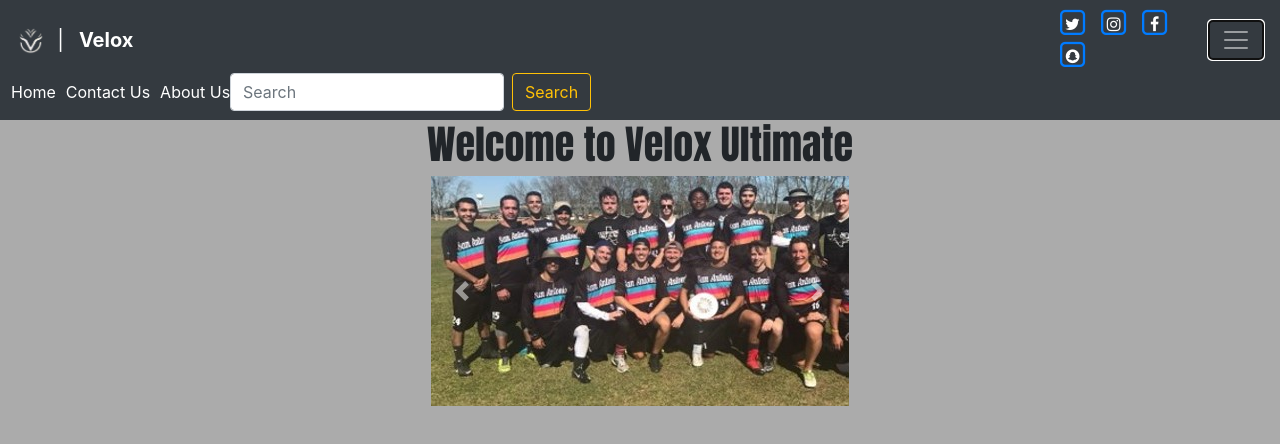
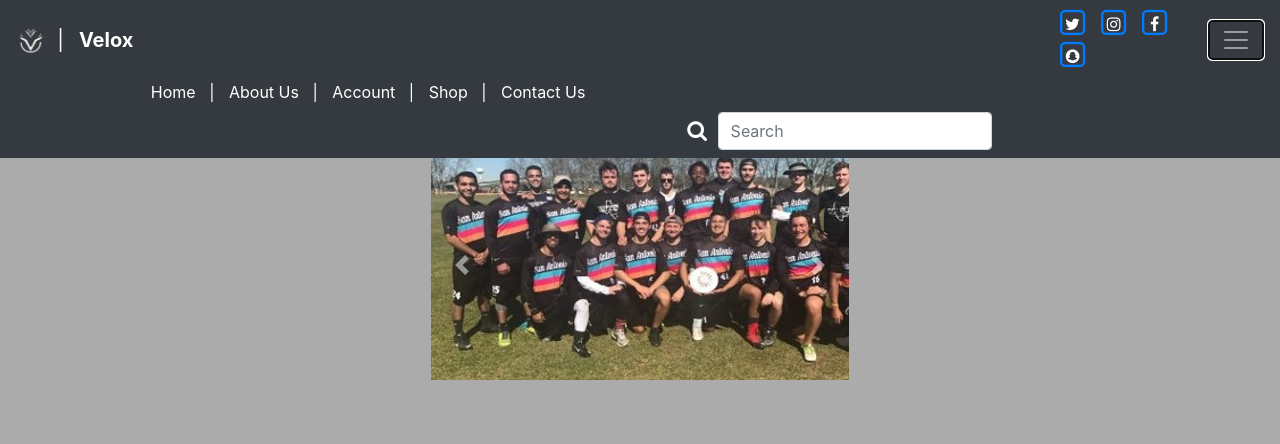
Before and after one commit to JVILL16/Ultimate-Velox, an Angular app: page / in a window 1280 px wide. Both pictures are taken after a click on the button "Toggle navigation". Shown: the top 444 px of the page. Built offline with nearby package versions, Linux system fonts and the light colour scheme.

Commit message:
fixed top added tp navbar and added article tag to the body and fixed the nav items

```diff
--- a/src/app/app.component.html
+++ b/src/app/app.component.html
@@ -3,7 +3,7 @@
   Navigation Bar
 
 -->
-<nav class="navbar navbar-dark bg-dark flex-row">
+<nav class="navbar navbar-dark bg-dark flex-row fixed-top">
 
   <a class="navbar-brand active" id="logo" routerLink="/" routerLinkActive="active"><img width="30" alt="Velox Icon"
       src="assets/velox-icon-no-bg.png">&nbsp;&nbsp;|</a>
@@ -43,25 +43,31 @@
   <div class="collapse navbar-collapse" id="navbarText">
 
     <ul class="navbar-nav mr-auto">
-      <div class="row">
+      <div class="row" style="margin-left:10%">
 
         <li class="nav-item active">
-          <a class="nav-link text-center text-nowrap" routerLink="/home-page" routerLinkActive="active"> Home </a>
+          <a class="nav-link text-center text-nowrap" routerLink="/home-page" routerLinkActive="active">Home&nbsp;&nbsp;&nbsp;|</a>
         </li>
 
         <li class="nav-item active">
-          <a class="nav-link text-center text-nowrap" href="">Contact Us </a>
+          <a class="nav-link text-center text-nowrap" href="">&nbsp;About Us&nbsp;&nbsp;&nbsp;|</a>
         </li>
 
+        <li class="nav-item active">
+          <a class="nav-link text-center text-nowrap" href="">&nbsp;Account&nbsp;&nbsp;&nbsp;|</a>
+        </li>
 
         <li class="nav-item active">
-          <a class="nav-link text-center text-nowrap" href="">About Us </a>
+          <a class="nav-link text-center text-nowrap" href="">&nbsp;Shop&nbsp;&nbsp;&nbsp;|</a>
         </li>
 
+        <li class="nav-item active">
+          <a class="nav-link text-center text-nowrap" href="">&nbsp;Contact Us&nbsp;&nbsp;&nbsp;</a>
+        </li>
 
-        <form class="form-inline">
+        <form class="form-inline fa-lg" style="margin-left:48%">
+          <i class="fa fa-search fa-inverse" type="submit">&nbsp;&nbsp;</i>
           <input class="form-control mr-sm-2" type="search" placeholder="Search" aria-label="Search">
-          <button class="btn btn-outline-warning my-2 my-sm-0" type="submit">Search</button>
         </form>
 
       </div>
@@ -69,6 +75,15 @@
 
   </div>
 </nav>
+
+
+<section>
+    <article class="sec-1">
+        THis is a nav tag in section tag.
+    </article>
+
+</section>
+
 
 <div style="text-align:center">
   <h1 class="title">
@@ -99,7 +114,6 @@
           <div class="carousel-item">
             <img src="assets/carousel-pics/velox-header-6.jpg" alt="header 6">
           </div>
-
         </div>
         <a class="carousel-control-prev" href="#carouselExampleFade" role="button" data-slide="prev">
           <span class="carousel-control-prev-icon" aria-hidden="true"></span>
@@ -109,13 +123,18 @@
           <span class="carousel-control-next-icon" aria-hidden="true"></span>
           <span class="sr-only">Next</span>
         </a>
-
       </div>
 
     </div>
   </div>
 </div>
 
-
+<footer>
+  sduhfiusdhfsdifu
+  hgsdfghdhgdjfshgdsjhgdfgsdhf
+  sdkjghsdffjhgsdjkghksdjhgsdjgshdjgh
+  sdjfhgdhgkjsdhgjsdh
+  jhgdjghfhhfhfhgfghfcg
+</footer>
 
 <router-outlet></router-outlet>
--- a/src/app/app.component.scss
+++ b/src/app/app.component.scss
@@ -1,26 +1,19 @@
 .nav-item{
-   /*    margin-left: 20px;
-    //margin-right: 40px;
-    border:2px solid rgb(242, 255, 2);
-    width:10%; */
-    //width:10%;
     margin-left: 10px;
-
 }
-
 
 #logo{
     margin-right:0;
 }
 
-
 .container{
     width:35%;
-
 }
 
 .title{
     font-family: Impact, Haettenschweiler, 'Arial Narrow Bold', sans-serif;
+    color: white;
+
 }
 
 #teamName{
@@ -31,12 +24,30 @@
     font-stretch: wider;
 }
 
-#twitter-icon{
-    float:right;
-    display: right;
-}
-
 .soc-media{
    // float:left;
     margin-left: 65%;
 }
+
+.sec-2{
+    background: yellow;
+    float:left;
+    width:70%;
+}
+
+.sec-1{
+    background: blue;
+    width: 30%;
+    float:left;
+}
+
+section:after {
+    content: "";
+    display: table;
+    clear: both;
+  }
+
+footer{
+    background: red;
+    margin-top:10000px;
+}
--- a/src/index.html
+++ b/src/index.html
@@ -9,7 +9,7 @@
   <link rel="icon" type="image/x-icon" href="favicon.ico">
 </head>
 
-<body style="background-color: #ababab">
+<body style="background-color: #ababab; padding-top: 70px;">
   <app-root></app-root>
 </body>
 </html>
```
Lines whose indentation alone changed are shown as unchanged.
